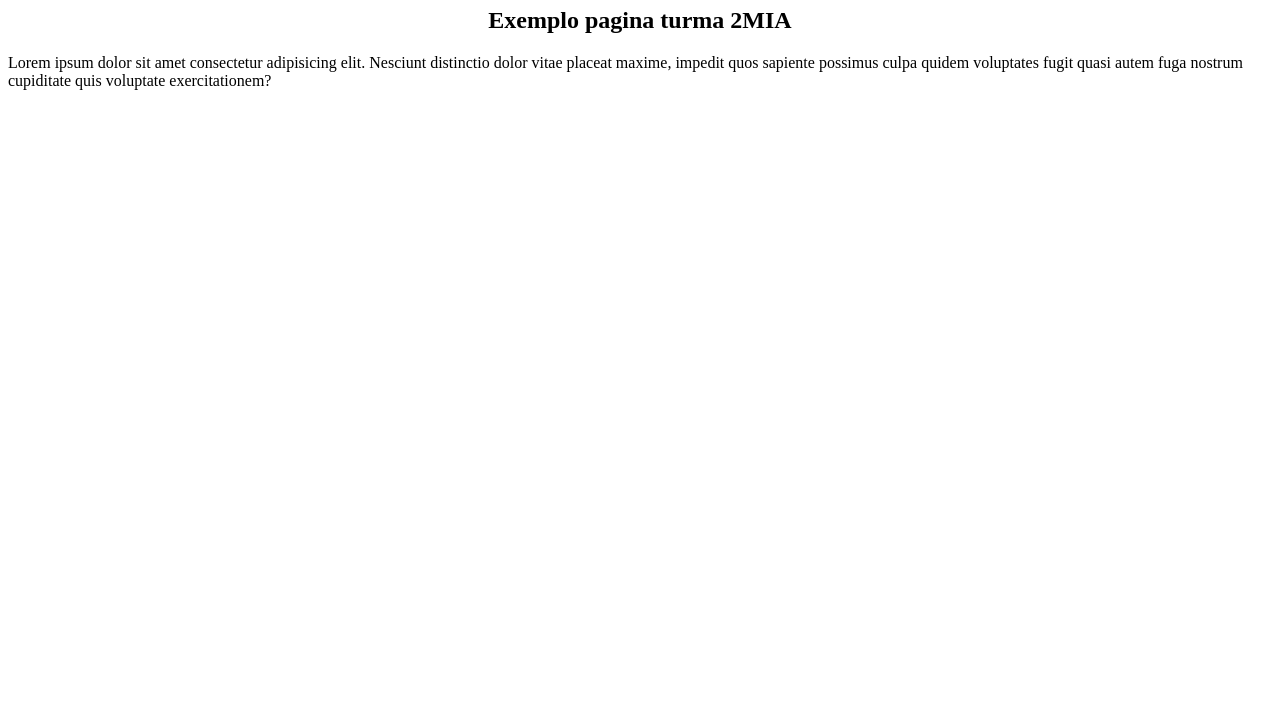
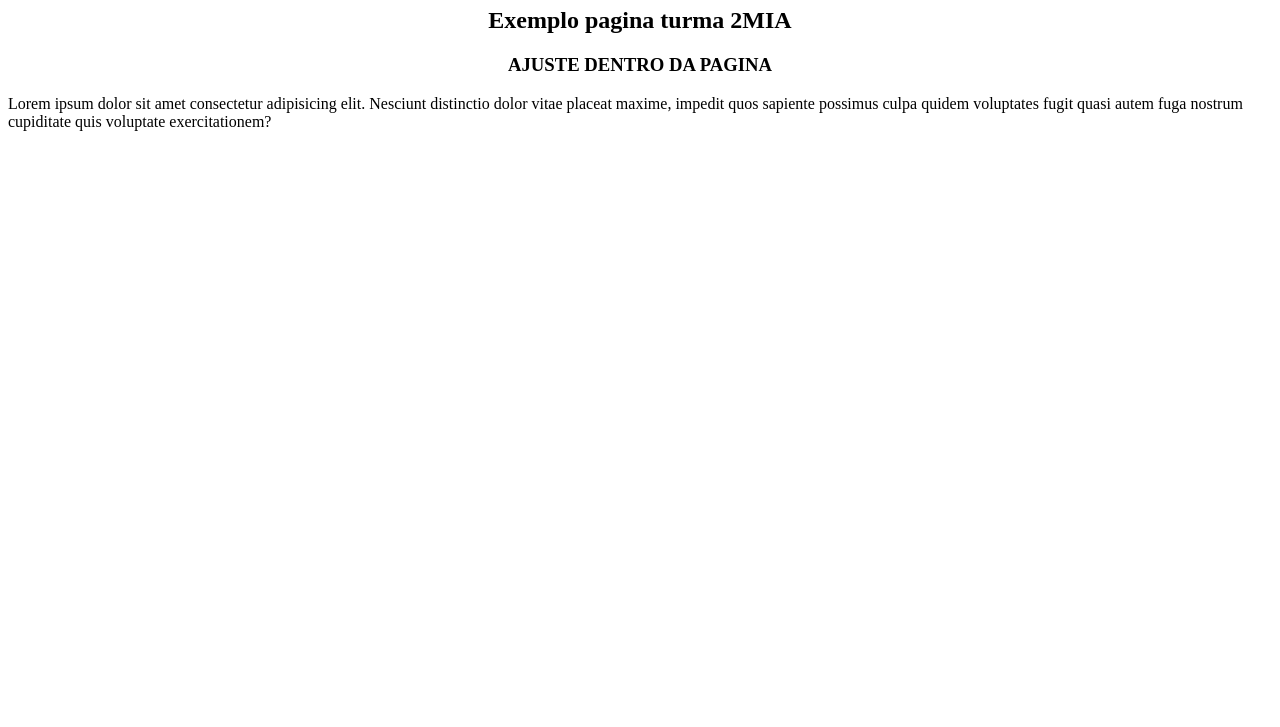
Before and after one commit to KauaiRosa/exemplo2mia, a plain HTML site: page index.html in a window 1280 px wide. Shown: the part 73-800 px from the top of the page. Drawn offline with Linux system fonts and the light colour scheme.

Commit message:
ajustes da pagina

```diff
--- a/index.html
+++ b/index.html
@@ -9,6 +9,7 @@
     <center>
       <h1>DEPLOY EM GITHUB PAGES</h1>
       <h2>Exemplo pagina turma 2MIA</h2>
+      <h3>AJUSTE DENTRO DA PAGINA</h3>
     </center>
     <p>
       Lorem ipsum dolor sit amet consectetur adipisicing elit. Nesciunt
```
